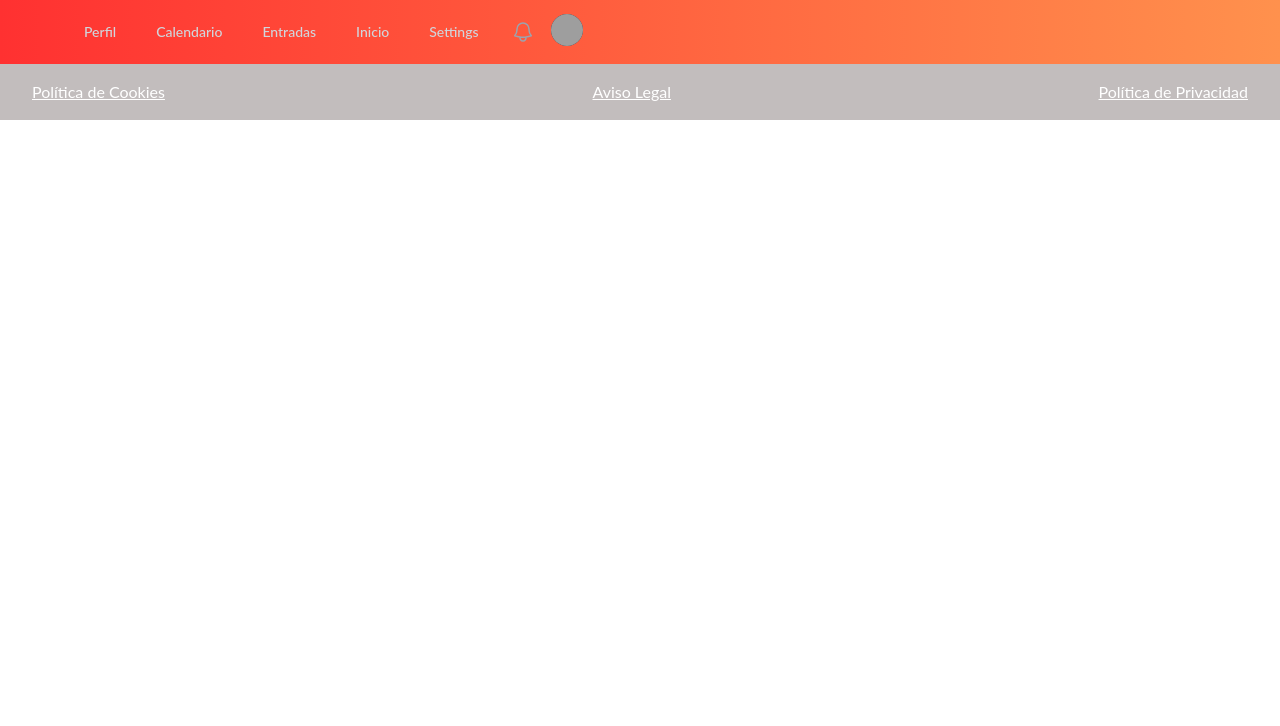
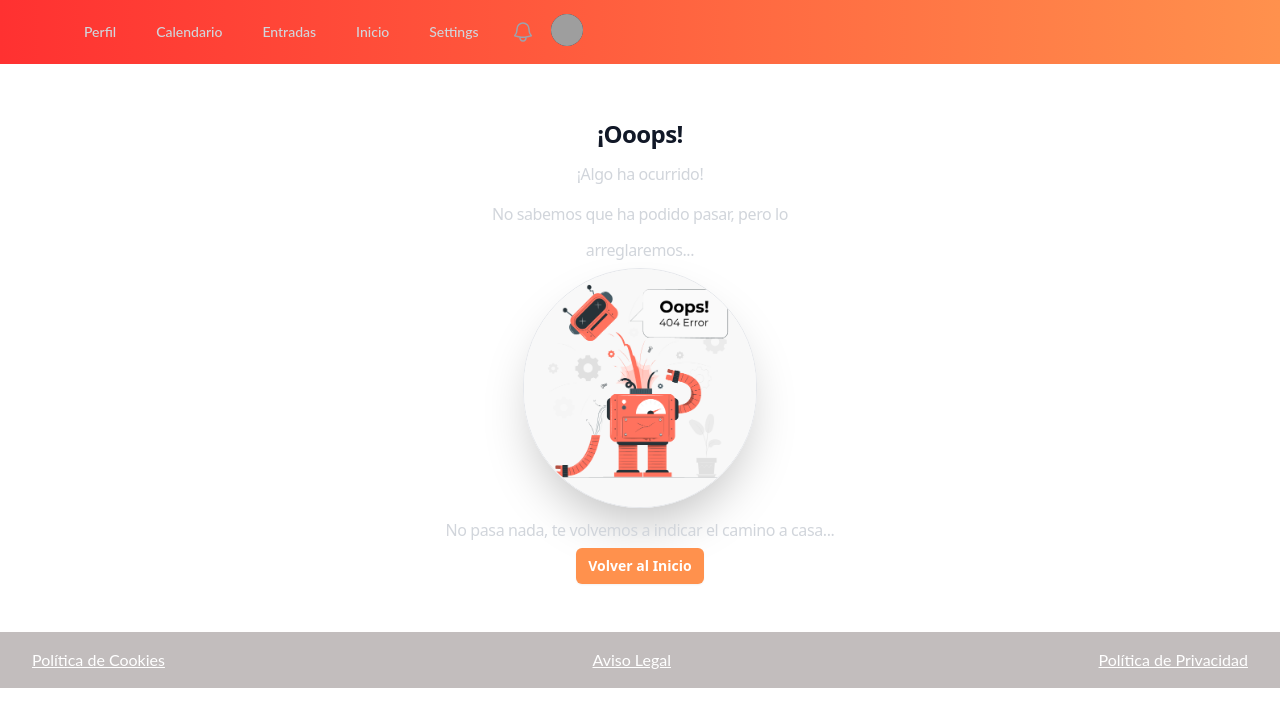
Before and after one commit to igrowker/i002-flowento-front, a React (Vite) app: page /Error in a window 1280 px wide. Shown: the top 726 px of the page. Built offline with nearby package versions, Linux system fonts and the light colour scheme; grey boxes are pictures that could not be loaded.

Commit message:
crear error 404

```diff
--- a/src/App.jsx
+++ b/src/App.jsx
@@ -7,6 +7,7 @@ import { Register } from "./components/Auth/Register";
 import Login from "./components/Auth/Login";
 import Navbar from "./components/Navbar/Navbar";
 import InputLogin from "./components/Auth/InputLogin";
+import Error from "./components/Error";
 
 function App() {
   return (
@@ -17,6 +18,7 @@ function App() {
             <Route path="/" element={<InputLogin />} />
             <Route path="/Login" element={<Login />} />
             <Route path="/register" element={<Register />} />
+            <Route path="/Error" element={<Error />} />
             <Route path="/event-list" element={<EventList />} />
             <Route path="/event-approval" element={<EventApproval />} />
           </Routes>
--- a/src/components/Auth/InputLogin.jsx
+++ b/src/components/Auth/InputLogin.jsx
@@ -9,11 +9,11 @@ import { MdEmail } from "react-icons/md";
 const InputLogin = () => {
   return (
     <>
-    <div className="flex min-h-full flex-col font-sans  justify-center px-6 py-12 lg:px-8">
+    <div className="flex min-h-full flex-col font-sans  justify-center px-6 py-12  lg:px-8">
 
-    <div className="sm:mx-auto sm:w-full sm:max-w-sm bg-gradient-to-tl from-white to-orangeprimary">
-        <img className="mx-auto h-60 border w-auto rounded-full shadow-2xl" src={logow} alt="Flowento" />
-    </div>
+        <div className="bg-gradient-red sm:mx-auto sm:w-full sm:max-w-sm ">
+            <img className="mx-auto h-60 border w-auto rounded-full shadow-2xl" src={logow} alt="Flowento" />
+         </div>
 
     <div className="sm:mx-auto sm:w-full sm:max-w-sm">
 
@@ -46,7 +46,7 @@ const InputLogin = () => {
               type="submit"
               className="flex w-full justify-center rounded-md bg-gray-300 px-3 py-1.5 text-sm font-semibold leading-6 text-black shadow-sm hover:bg-gray-100 focus-visible:outline focus-visible:outline-2 focus-visible:outline-offset-2"
             >
-                <img className="w-8 h-8 mr-9" src={google} alt="google" />
+                <img className="w-8 h-7 mr-9" src={google} alt="google" />
 
              Ingrese con Google
             </button>
--- a/src/components/Auth/Login.jsx
+++ b/src/components/Auth/Login.jsx
@@ -26,6 +26,7 @@ function Login() {
               >
                 Correo Electrónico
               </label>
+
               <div className="mt-2">
                 <input
                   id="email"
@@ -34,9 +35,10 @@ function Login() {
                   autocomplete="email"
                   placeholder=" Ingrese su email"
                   required
-                  className="block w-full rounded-md border-0 py-1.5 text-gray-900 shadow-sm ring-1 ring-inset ring-gray-300 placeholder:text-gray-400 focus:ring-2 focus:ring-inset focus:ring-indigo-600 sm:text-sm sm:leading-6"
+                  className="block w-full rounded-md border-0 py-1.5 text-gray-900 shadow-sm ring-1 ring-inset ring-gray-300 placeholder:text-gray-400 focus:ring-2 focus:ring-inset focus:ring-indigo-100 sm:text-sm sm:leading-6"
                 />
               </div>
+
             </div>
 
             <div>
@@ -65,7 +67,7 @@ function Login() {
                   autocomplete="current-password"
                   placeholder=" Ingrese su contraseña"
                   required
-                  className="block w-full rounded-md border-0 py-1.5 text-gray-900 shadow-sm ring-1 ring-inset ring-gray-300 placeholder:text-gray-400 focus:ring-2 focus:ring-inset focus:ring-indigo-600 sm:text-sm sm:leading-6"
+                  className="block w-full rounded-md border-0 py-1.5 text-gray-900 shadow-sm ring-1 ring-inset ring-gray-300 placeholder:text-gray-300 focus:ring-2 focus:ring-inset focus:ring-indigo-100 sm:text-sm sm:leading-6"
                 />
               </div>
             </div>
@@ -73,7 +75,7 @@ function Login() {
             <div>
               <button
                 type="submit"
-                className="flex w-full justify-center rounded-md bg-orangeprimary px-3 py-1.5 text-sm font-semibold leading-6 text-white shadow-sm hover:bg-orangesecondary focus-visible:outline focus-visible:outline-2 focus-visible:outline-offset-2 focus-visible:outline-indigo-600"
+                className="flex w-full justify-center rounded-md bg-orangeprimary px-3 py-1.5 text-sm font-semibold leading-6 text-white shadow-sm hover:bg-orangesecondary focus-visible:outline focus-visible:outline-2 focus-visible:outline-offset-2"
               >
                 Acceder
               </button>
--- a/src/components/Auth/Register.jsx
+++ b/src/components/Auth/Register.jsx
@@ -10,7 +10,7 @@ export const Register = () => {
   return (
     <>
       {/* este margin provicional xq como no esta completa la vista del register en figma nose si el footer se tiene q ver o no */}
-      <div className="mb-56">
+      <div className="mb-56 ">
         <div className="bg-gradient-red">
           <div className="ml-5 min-h-11 inset-y-10 flex items-center">
             <Link to={"/"}>
--- /dev/null
+++ b/src/components/Error.jsx
@@ -0,0 +1,45 @@
+import React from 'react'
+import Error404 from "../assets/Error404.png";
+import "tailwindcss/tailwind.css";
+import { Link } from "react-router-dom";
+
+const Error = () => {
+  return (
+    <>
+    <div className="flex min-h-full flex-col font-sans  justify-center px-6 py-12 lg:px-8">
+
+        <div className="sm:mx-auto sm:w-full sm:max-w-sm">
+
+            <h1 className="mt-1 text-center text-2xl font-bold leading-9 tracking-tight text-gray-900">
+            ¡Ooops!
+            </h1>
+
+            <h5 className="mt-1 text-center   leading-9 tracking-tight text-gray-300">¡Algo ha ocurrido!</h5>
+            <h5 className="mt-1 text-center   leading-9 tracking-tight text-gray-300">No sabemos que ha podido pasar, pero lo arreglaremos...</h5>
+
+        </div>
+
+        <div className="sm:mx-auto sm:w-full sm:max-w-sm  from-white to-orangeprimary">
+            <img className="mx-auto h-60 border w-auto rounded-full shadow-2xl" src={Error404} alt="Flowento" />
+        </div>
+
+        <div>
+             <h5 className="mt-1 text-center   leading-9 tracking-tight text-gray-300">No pasa nada, te volvemos a indicar el camino a casa...</h5>
+        </div>
+
+        <div className='flex justify-center'>
+            <Link to="/">
+                <button
+                    type="submit"
+                    className="flex w-30 text-center justify-center rounded-md bg-orangeprimary px-3 py-1.5 text-sm font-semibold leading-6 text-white shadow-sm hover:bg-orangesecondary focus-visible:outline focus-visible:outline-2 focus-visible:outline-offset-2 focus-visible:outline-indigo-600">
+                    Volver al Inicio
+                </button>
+            </Link>
+        </div>
+
+    </div>
+    </>
+  )
+}
+
+export default Error
--- a/src/components/Navbar/Navbar.jsx
+++ b/src/components/Navbar/Navbar.jsx
@@ -8,9 +8,9 @@ export default function Navbar() {
   const [isOpen, setIsOpen] = useState(false);
 
   return (
-    <nav className="bg-gradient-red">
-      <div className="max-w-7xl mx-auto px-4 sm:px-6 lg:px-8">
-        <div className="flex items-center justify-between h-16">
+    <nav className="bg-gradient-red  " >
+      <div className=" max-w-7xl mx-auto px-4 sm:px-6 lg:px-8">
+        <div className="flex   h-16">
 
           <div className="flex items-center">
 
@@ -55,15 +55,13 @@ export default function Navbar() {
 
             <div className="hidden md:block">
 
-              <div className="ml-10 flex space-x-4">
+              <div className="ml-10  flex space-x-4">
 
                 <a href="#" className="text-gray-300 hover:text-orangeprimary px-3 py-2 rounded-md text-sm font-medium">Perfil</a>
                 <a href="#" className="text-gray-300 hover:text-orangeprimary px-3 py-2 rounded-md text-sm font-medium">Calendario</a>
                 <a href="#" className="text-gray-300 hover:text-orangeprimary px-3 py-2 rounded-md text-sm font-medium">Entradas</a>
                 <a href="#" className="text-gray-300 hover:text-orangeprimary px-3 py-2 rounded-md text-sm font-medium">Inicio</a>
                 <a href="#" className="text-gray-300 hover:text-orangeprimary px-3 py-2 rounded-md text-sm font-medium">Settings</a>
-
-
 
 
                 <div className=" flex sm:static sm:inset-auto sm:ml-6 sm:pr-0">
@@ -95,11 +93,7 @@ export default function Navbar() {
                               </button>
                             </div>
                            </div>
-                      </div>
-              </div>
-
-              <div>
-
+                   </div>
               </div>
             </div>
           </div>
```
Also changed, not shown: src/assets/Error404.png (added).
